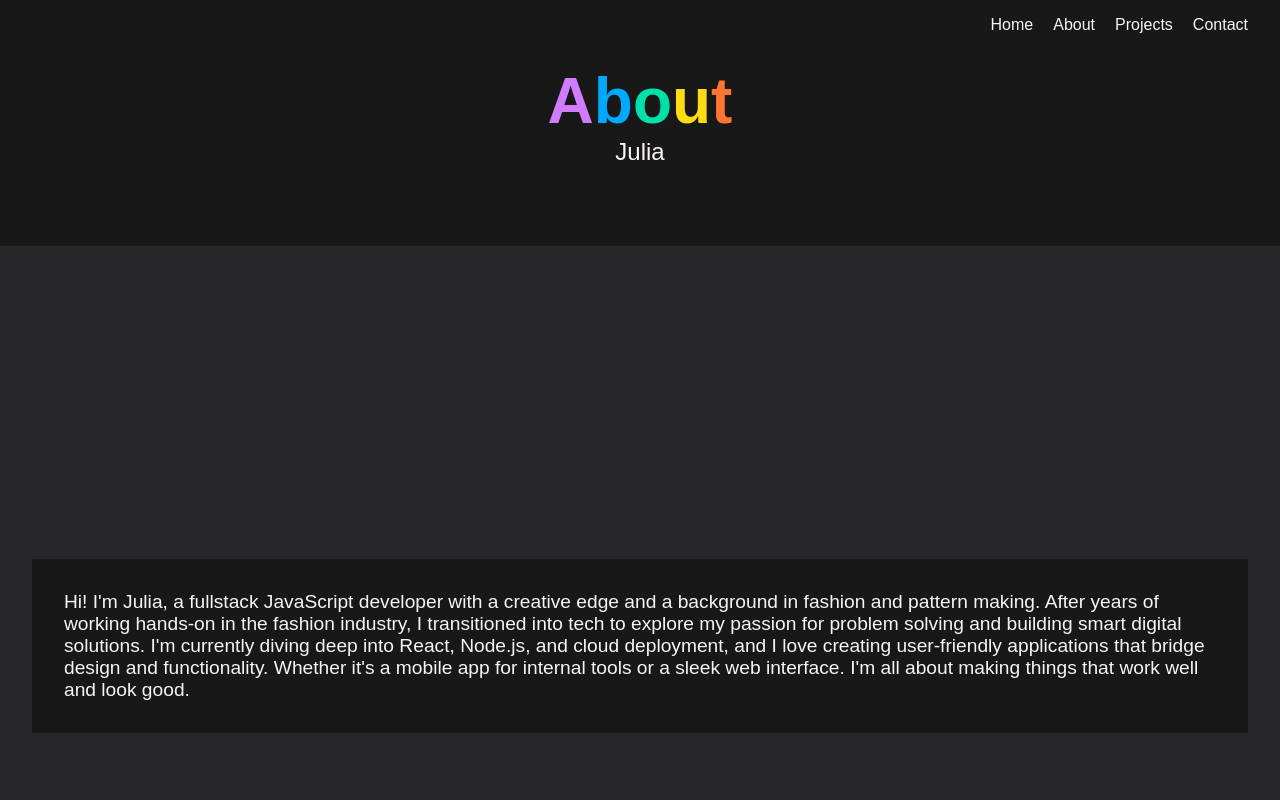
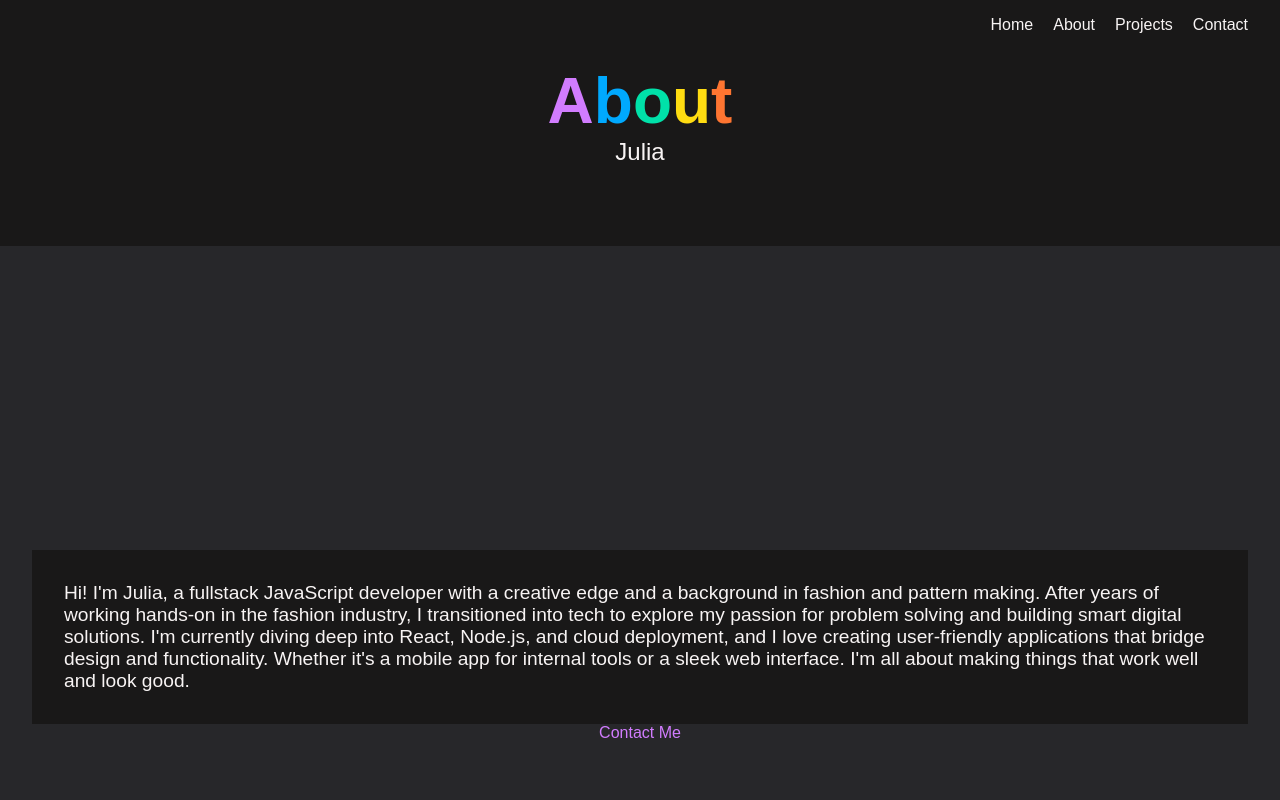
Before and after one commit to PaulinJulia/jp, a React (Vite) app: page /about in a window 1280 px wide. Shown: the top 800 px of the page. Built offline with nearby package versions, Linux system fonts and the light colour scheme.

Commit message:
Update AboutRoute to include a link to the Contact page and refine recipe description in data.json

```diff
--- a/src/data.json
+++ b/src/data.json
@@ -2,7 +2,7 @@
   {
     "id": "1",
     "title": "Recipes",
-    "description": "The best family recipes",
+    "description": "The best recipes",
     "image": ["src/assets/guldkorn.png"],
     "url": "https://guldkornen.netlify.app/"
   },
--- a/src/routes/AboutRoute.tsx
+++ b/src/routes/AboutRoute.tsx
@@ -1,5 +1,6 @@
 import { Footer } from "@/components/Footer";
 import { Header } from "@/components/Header";
+import { Link } from "react-router-dom";
 
 export const AboutRoute = () => {
   const text = "About";
@@ -30,6 +31,14 @@
             that work well and look good.
           </p>
         </div>
+        <div>
+          <Link
+            to="/contact"
+            style={{ textDecoration: "none", color: "var(--lavender)" }}
+          >
+            Contact Me
+          </Link>
+        </div>
       </main>
       <Footer />
     </>
```
